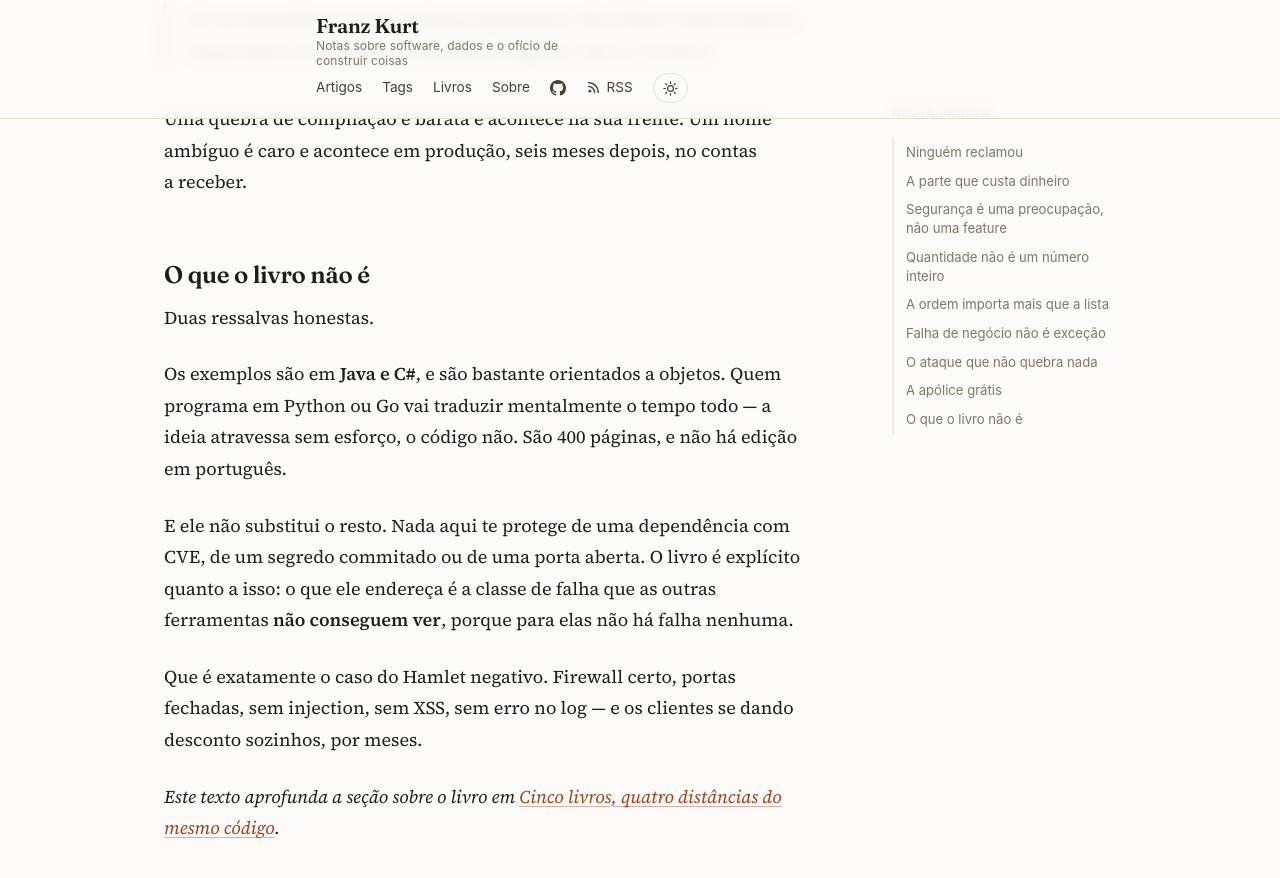
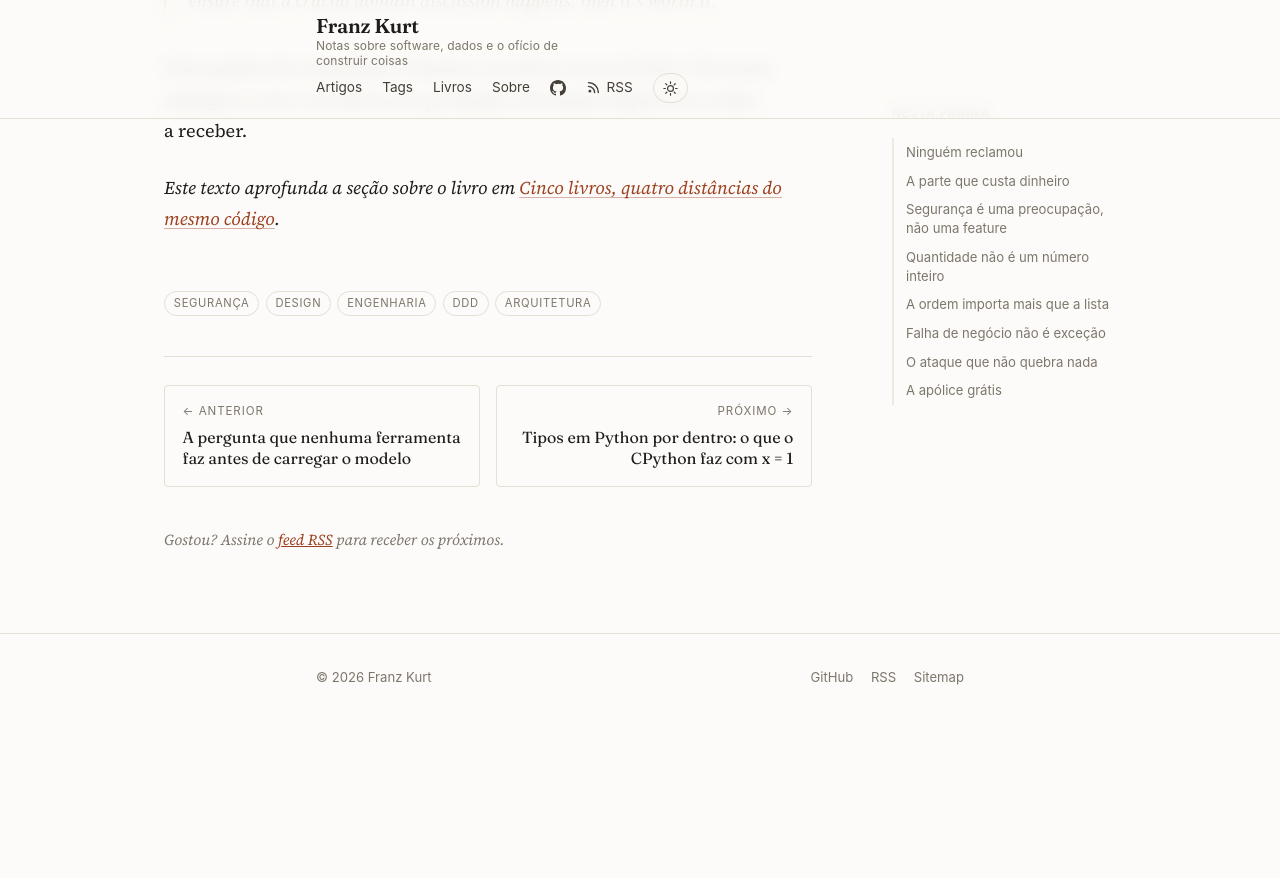
Before and after one commit to franzkurt/franzkurt.github.io, a Jekyll site: the page built from _posts/2025-10-11-secure-by-design-hamlet-negativo.md, in a window 1280 px wide and 900 px high, scrolled down 8803 px. Shown: the top 878 px of the window. Built offline with Jekyll 4.4.1, drawn with Linux system fonts in a browser that asks for light colours; after the commit the page ends 9523 px from its top, so only the background shows below that; some of the changed text lies outside the part shown.

Commit message:
Encurta o título do Hamlet negativo e remove a seção de ressalvas
Título passa a "O Hamlet negativo: quando nada está quebrado" — a URL não muda,
porque o permalink vem do nome do arquivo, então o link já publicado continua
valendo.

Removida a seção "O que o livro não é". O texto agora fecha na conclusão do caso
da apólice grátis, que é um fecho mais forte: uma quebra de compilação é barata e
acontece na sua frente, um nome ambíguo é caro e acontece em produção, seis meses
depois, no contas a receber.

Co-Authored-By: Claude Opus 5 (1M context) <noreply@anthropic.com>

```diff
--- a/_posts/2025-10-11-secure-by-design-hamlet-negativo.md
+++ b/_posts/2025-10-11-secure-by-design-hamlet-negativo.md
@@ -266,22 +266,5 @@ propósito.**
 Uma quebra de compilação é barata e acontece na sua frente. Um nome ambíguo é
 caro e acontece em produção, seis meses depois, no contas a receber.
 
-## O que o livro não é
-
-Duas ressalvas honestas.
-
-Os exemplos são em **Java e C#**, e são bastante orientados a objetos. Quem
-programa em Python ou Go vai traduzir mentalmente o tempo todo — a ideia atravessa
-sem esforço, o código não. São 400 páginas, e não há edição em português.
-
-E ele não substitui o resto. Nada aqui te protege de uma dependência com CVE, de
-um segredo commitado ou de uma porta aberta. O livro é explícito quanto a isso: o
-que ele endereça é a classe de falha que as outras ferramentas **não conseguem
-ver**, porque para elas não há falha nenhuma.
-
-Que é exatamente o caso do Hamlet negativo. Firewall certo, portas fechadas, sem
-injection, sem XSS, sem erro no log — e os clientes se dando desconto sozinhos,
-por meses.
-
 *Este texto aprofunda a seção sobre o livro em [Cinco livros, quatro distâncias do
 mesmo código](/2026/09/quatro-livros-de-codigo/).*
```
Also changed, not shown: other parts of _posts/2025-10-11-secure-by-design-hamlet-negativo.md (+1 -1 lines).
